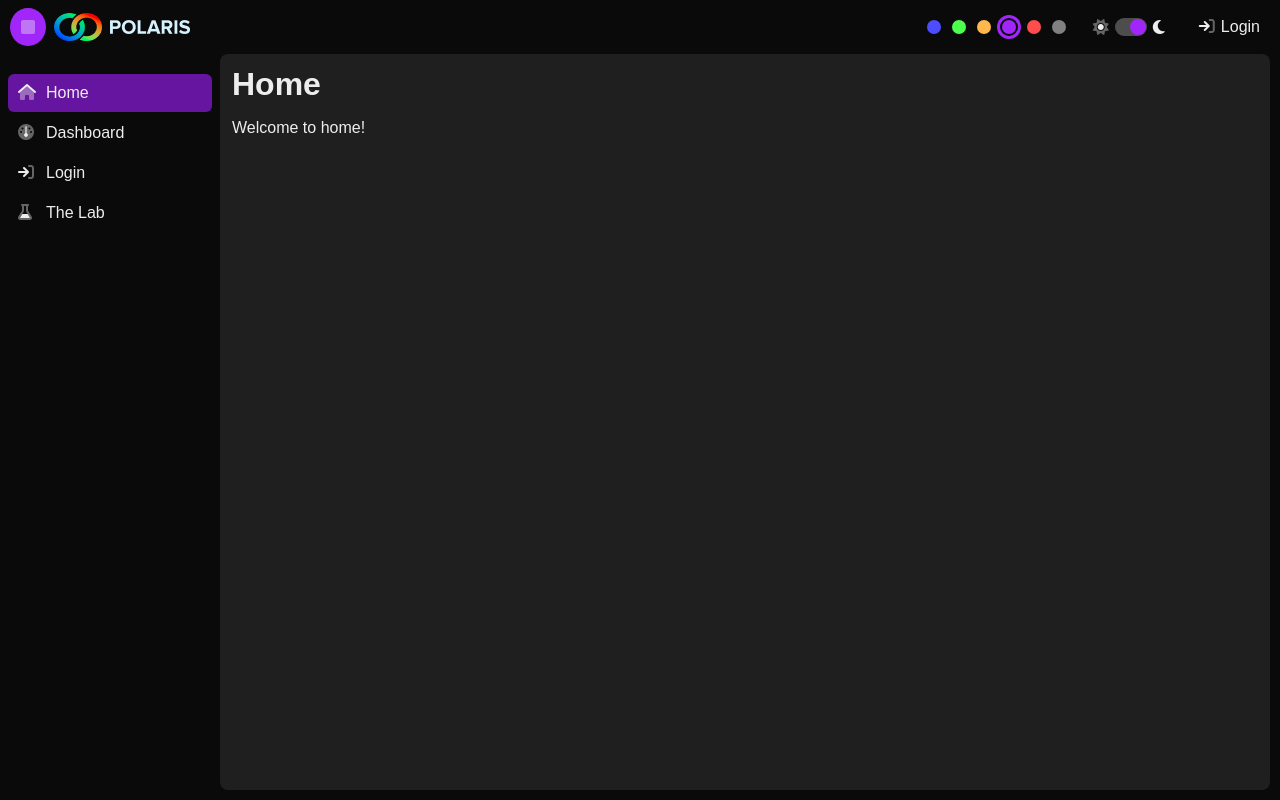
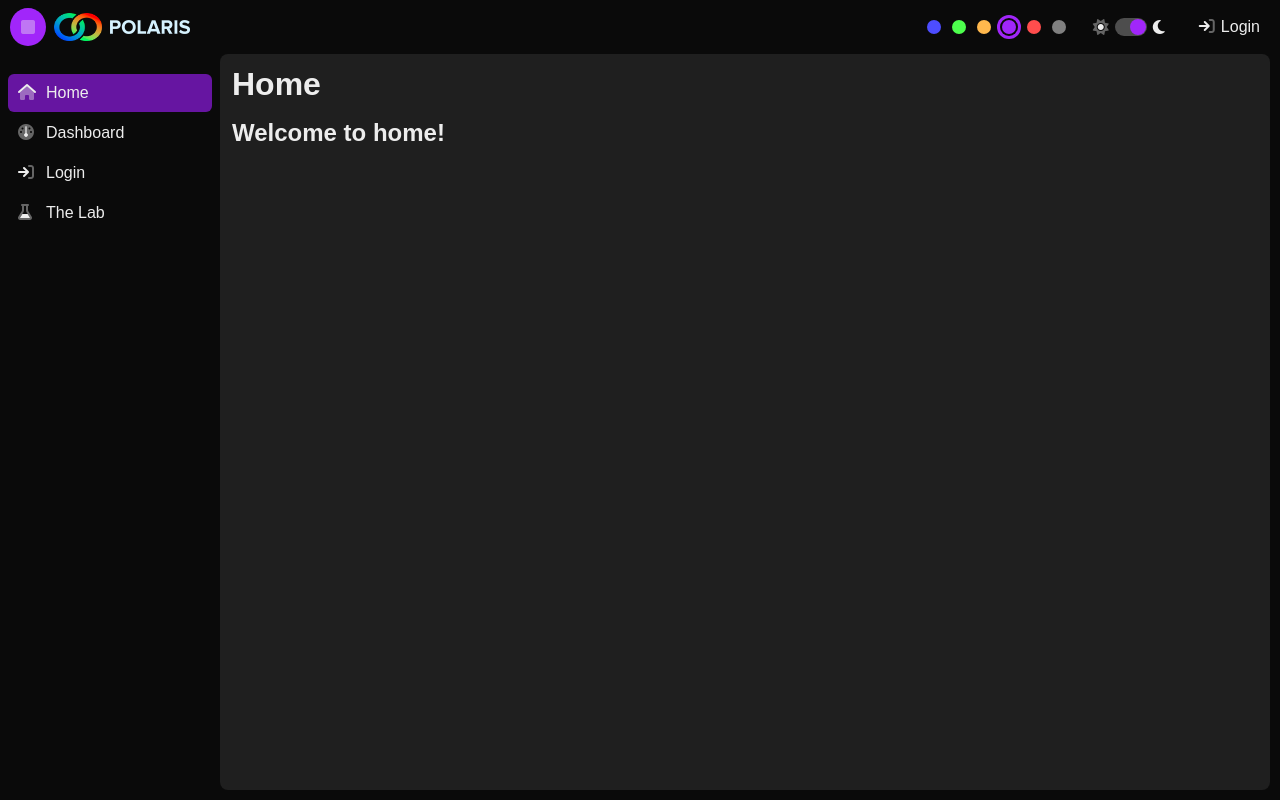
Before and after one commit to neofuture/polaris-nextjs, a Next.js app: page / in a window 1280 px wide. Built offline with nearby package versions, Linux system fonts and the light colour scheme; no server answers.

Commit message:
Update page.tsx

```diff
--- a/src/app/page.tsx
+++ b/src/app/page.tsx
@@ -9,7 +9,7 @@ export default function Home() {
   return (
       <div>
         <h1>Home</h1>
-        <p>Welcome to home!</p>
+        <h2>Welcome to home!</h2>
       </div>
   );
 }
```
